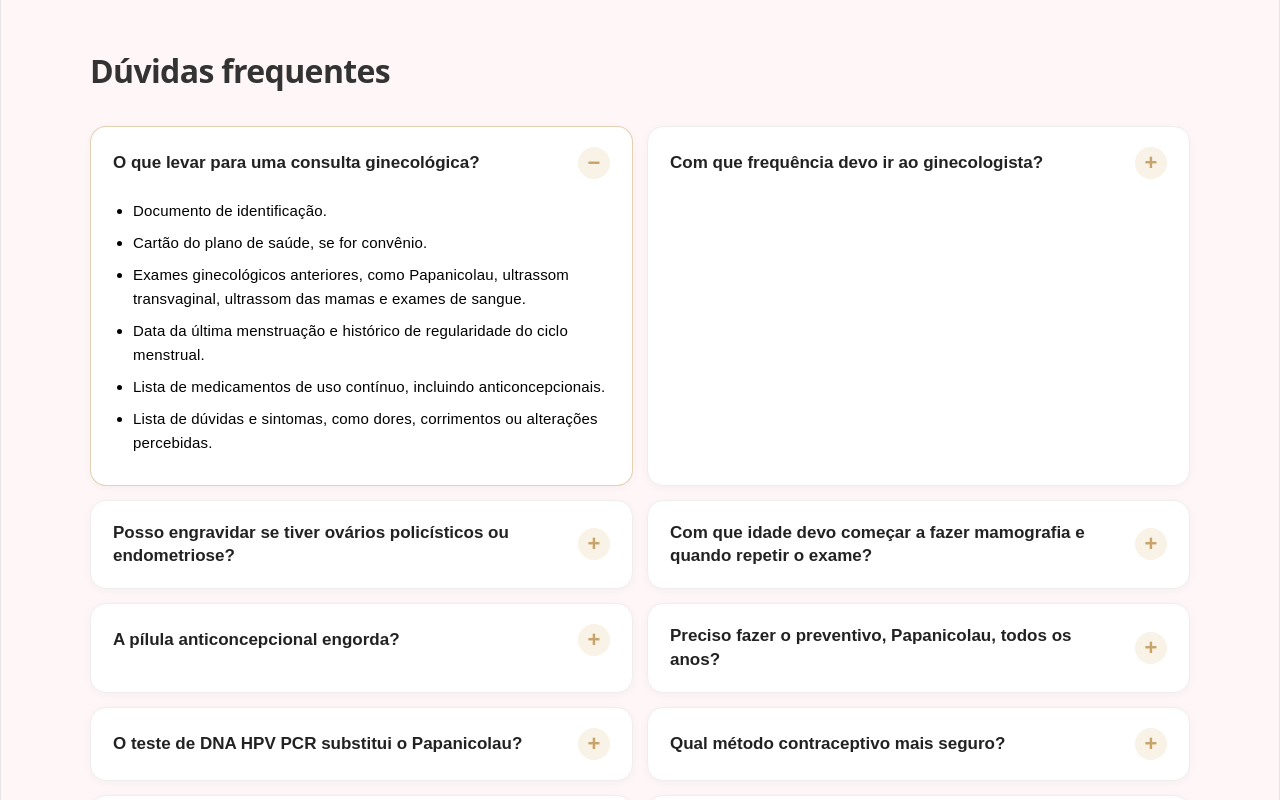
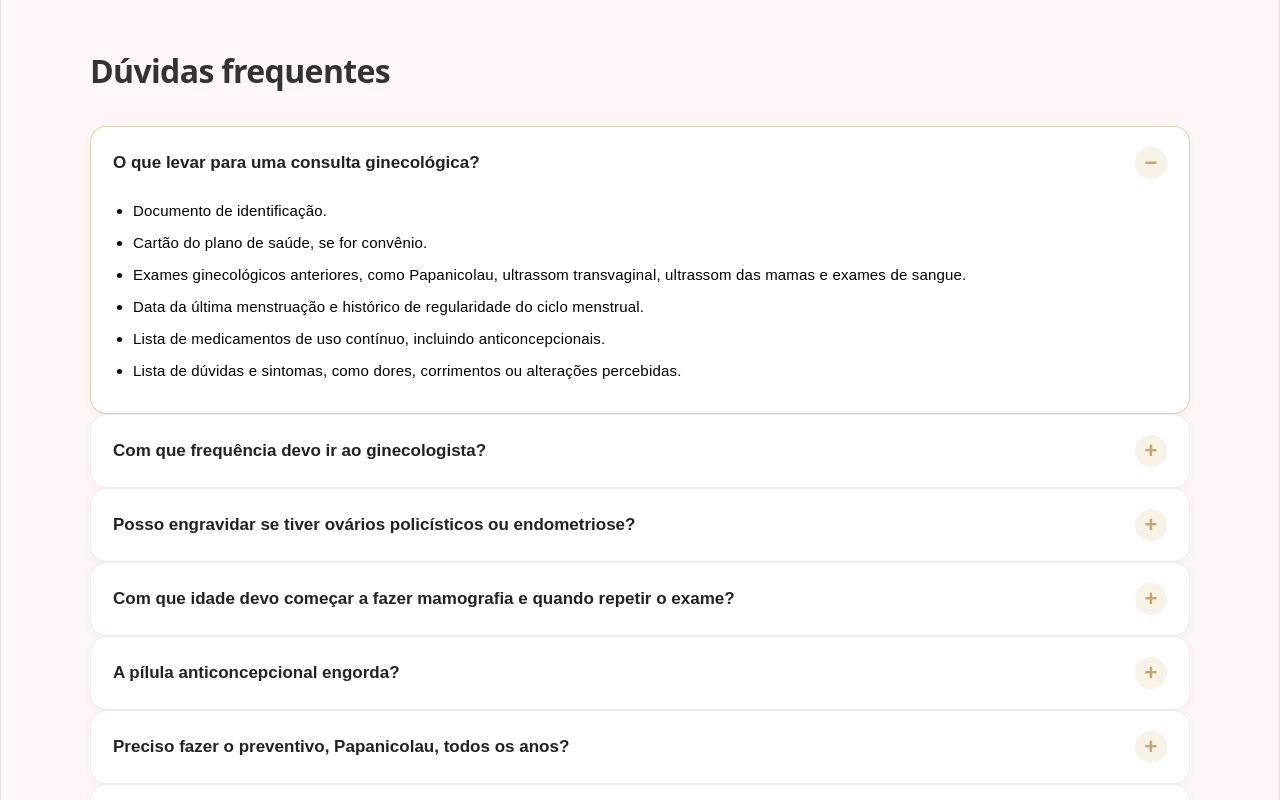
Before and after one commit to saminatech02/Portf-lioGinecologista, a React (Vite) app in the folder portfolio-gineco-app/: page / in a window 1280 px wide. Shown: the part 2600-3400 px from the top of the page. Built offline with nearby package versions, Linux system fonts and the light colour scheme; no server answers; the database is empty.

Commit message:
fix: design

```diff
--- a/portfolio-gineco-app/src/components/FQA/FQA.module.css
+++ b/portfolio-gineco-app/src/components/FQA/FQA.module.css
@@ -1,6 +1,7 @@
 .faq {
   background: #fff6f7;
   padding: 50px 20px;
+  width: 100%;
 }
 
 .titulo {
@@ -21,9 +22,6 @@
 .list {
   max-width: 1100px;
   margin: 0 auto;
-
-  display: grid;
-  grid-template-columns: 1fr;
   gap: 14px;
 }
 
```
